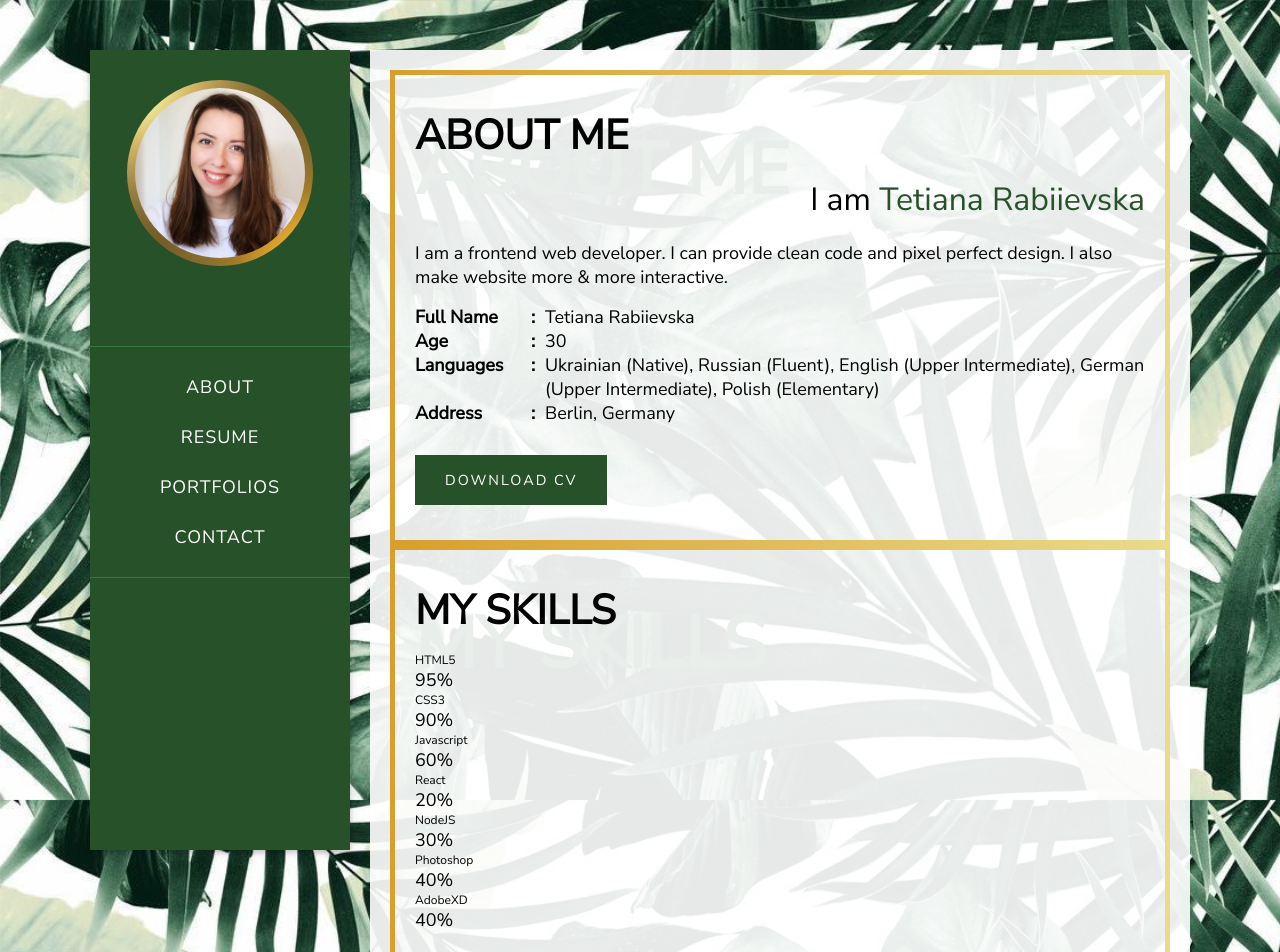
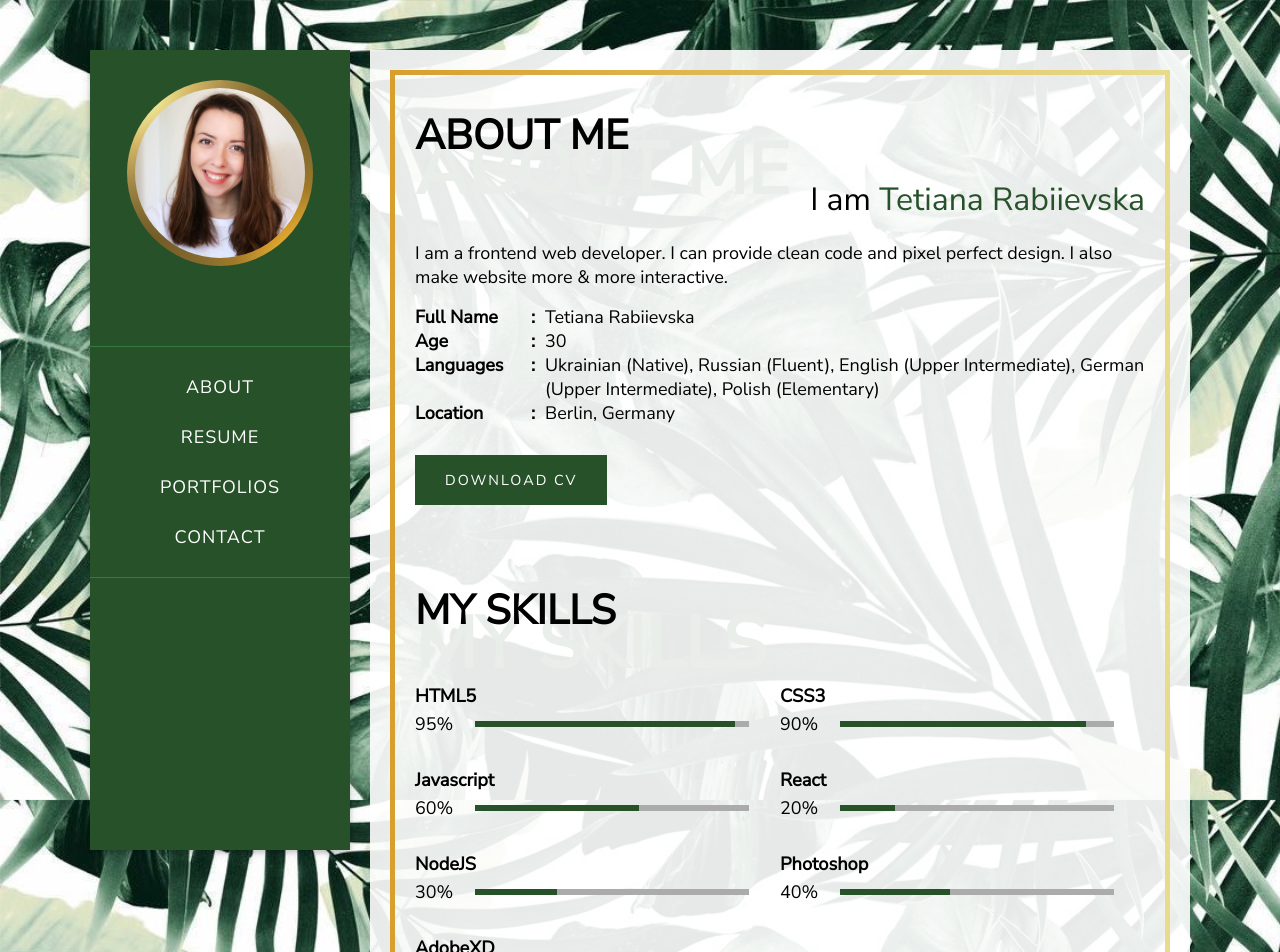
Before and after one commit to atranarta/portfolio, a React (Create React App) app: page / in a window 1280 px wide. Shown: the top 952 px of the page. Built offline with nearby package versions, Linux system fonts and the light colour scheme.

Commit message:
Added styles for component resume

```diff
--- a/src/App.css
+++ b/src/App.css
@@ -142,6 +142,9 @@ body {
   background-position: 0 0, 0 100%;
   background-repeat: no-repeat;
 }
+#wrapper main .border .component {
+  margin-bottom: 80px;
+}
 #wrapper main .border .component .title {
   position: relative;
 }
@@ -184,23 +187,9 @@ body {
 #wrapper main .border .component p {
   margin-bottom: 1rem;
 }
-#wrapper main .border .component ul li b {
-  width: 120px;
-  display: inline-block;
-  position: relative;
-  margin-right: 10px;
-  vertical-align: top;
-}
-#wrapper main .border .component ul li b::after {
-  content: ":";
-  position: absolute;
-  top: 0;
-  left: auto;
-  right: 0;
-}
-#wrapper main .border .component ul li span {
-  display: inline-block;
-  width: 600px;
+#wrapper main .border .component h6 {
+  font-size: 1.14rem;
+  line-height: 1.857rem;
 }
 #wrapper main a.btn {
   margin-top: 30px;
@@ -233,5 +222,57 @@ body {
   transition: all 0.4s ease-out;
   background: #D89F2D;
 }
+#wrapper main #about ul li b {
+  width: 120px;
+  display: inline-block;
+  position: relative;
+  margin-right: 10px;
+  vertical-align: top;
+}
+#wrapper main #about ul li b::after {
+  content: ":";
+  position: absolute;
+  top: 0;
+  left: auto;
+  right: 0;
+}
+#wrapper main #about ul li span {
+  display: inline-block;
+  width: 600px;
+}
+#wrapper main #resume .skills-box {
+  display: flex;
+  flex-wrap: wrap;
+}
+#wrapper main #resume .skills-box .progress-wrap {
+  flex: 0 0 50%;
+  max-width: 50%;
+  margin-top: 30px;
+}
+#wrapper main #resume .skills-box .progress-wrap .progress-title {
+  font-weight: 600;
+  margin-bottom: 0;
+}
+#wrapper main #resume .skills-box .progress-wrap .progress {
+  display: flex;
+  align-items: center;
+}
+#wrapper main #resume .skills-box .progress-wrap .progress .progress-percentage {
+  flex: 0 0 60px;
+}
+#wrapper main #resume .skills-box .progress-wrap .progress .progress-container {
+  background: #ababab;
+  display: block;
+  height: 6px;
+  width: 75%;
+  position: relative;
+}
+#wrapper main #resume .skills-box .progress-wrap .progress .progress-container .progress-active {
+  position: absolute;
+  left: 0;
+  top: 0;
+  height: 100%;
+  background: #275129;
+}
 
 /*# sourceMappingURL=App.css.map */
--- a/src/App.js
+++ b/src/App.js
@@ -12,8 +12,6 @@ function App() {
         <main>
           <div className="border">
             <About />
-          </div>
-          <div className="border">
             <Resume />
           </div>
         </main>
--- a/src/App.scss
+++ b/src/App.scss
@@ -161,6 +161,8 @@ body {
       background-repeat: no-repeat;
 
       .component {
+        margin-bottom: 80px;
+
         .title {
           position: relative;
 
@@ -209,31 +211,9 @@ body {
           margin-bottom: 1rem;
         }
 
-        ul {
-
-          li {
-
-            b {
-              width: 120px;
-              display: inline-block;
-              position: relative;
-              margin-right: 10px;
-              vertical-align: top;
-
-              &::after {
-                content: ":";
-                position: absolute;
-                top: 0;
-                left: auto;
-                right: 0;
-              }
-            }
-
-            span {
-              display: inline-block;
-              width: 600px;
-            }
-          }
+        h6 {
+          font-size: 1.14rem;
+          line-height: 1.857rem;
         }
       }
     }
@@ -272,5 +252,78 @@ body {
         }
       }
     }
+
+    #about {
+      ul {
+
+        li {
+
+          b {
+            width: 120px;
+            display: inline-block;
+            position: relative;
+            margin-right: 10px;
+            vertical-align: top;
+
+            &::after {
+              content: ":";
+              position: absolute;
+              top: 0;
+              left: auto;
+              right: 0;
+            }
+          }
+
+          span {
+            display: inline-block;
+            width: 600px;
+          }
+        }
+      }
+    }
+
+    #resume {
+
+      .skills-box {
+        display: flex;
+        flex-wrap: wrap;
+
+        .progress-wrap {
+          flex: 0 0 50%;
+          max-width: 50%;
+          margin-top: 30px;
+
+          .progress-title {
+            font-weight: 600;
+            margin-bottom: 0;
+          }
+
+          .progress {
+            display: flex;
+            align-items: center;
+
+            .progress-percentage {
+              flex: 0 0 60px;
+            }
+
+            .progress-container {
+              background: #ababab;
+              display: block;
+              height: 6px;
+              width: 75%;
+              position: relative;
+
+              .progress-active {
+                position: absolute;
+                left: 0;
+                top: 0;
+                height: 100%;
+                background: $dark-green;
+              }
+            }
+          }
+        }
+      }
+    }
   }
 }
--- a/src/components/about/index.js
+++ b/src/components/about/index.js
@@ -13,7 +13,7 @@ const About = () => (
       <li><b>Full Name</b><span>Tetiana Rabiievska</span></li>
       <li><b>Age</b><span>30</span></li>
       <li><b>Languages</b><span>Ukrainian (Native), Russian (Fluent), English (Upper Intermediate), German (Upper Intermediate), Polish (Elementary)</span></li>
-      <li><b>Address</b><span>Berlin, Germany</span></li>
+      <li><b>Location</b><span>Berlin, Germany</span></li>
     </ul>
     <a className="btn" href="/">Download CV</a>
   </div>
--- a/src/components/resume/index.js
+++ b/src/components/resume/index.js
@@ -9,64 +9,64 @@ const Resume = () => (
     <div className="skills-box">
       <div className="progress-wrap">
         <h6 className="progress-title">HTML5</h6>
-        <div class="progress">
-          <div class="progress-percentage">95%</div>
-          <div class="progress-container">
-            <span class="progress-active" style={{ width: "95%" }}></span>
+        <div className="progress">
+          <div className="progress-percentage">95%</div>
+          <div className="progress-container">
+            <span className="progress-active" style={{ width: "95%" }}></span>
           </div>
         </div>
       </div>
       <div className="progress-wrap">
         <h6 className="progress-title">CSS3</h6>
-        <div class="progress">
-          <div class="progress-percentage">90%</div>
-          <div class="progress-container">
-            <span class="progress-active" style={{ width: "90%" }}></span>
+        <div className="progress">
+          <div className="progress-percentage">90%</div>
+          <div className="progress-container">
+            <span className="progress-active" style={{ width: "90%" }}></span>
           </div>
         </div>
       </div>
       <div className="progress-wrap">
         <h6 className="progress-title">Javascript</h6>
-        <div class="progress">
-          <div class="progress-percentage">60%</div>
-          <div class="progress-container">
-            <span class="progress-active" style={{ width: "60%" }}></span>
+        <div className="progress">
+          <div className="progress-percentage">60%</div>
+          <div className="progress-container">
+            <span className="progress-active" style={{ width: "60%" }}></span>
           </div>
         </div>
       </div>
       <div className="progress-wrap">
         <h6 className="progress-title">React</h6>
-        <div class="progress">
-          <div class="progress-percentage">20%</div>
-          <div class="progress-container">
-            <span class="progress-active" style={{ width: "20%" }}></span>
+        <div className="progress">
+          <div className="progress-percentage">20%</div>
+          <div className="progress-container">
+            <span className="progress-active" style={{ width: "20%" }}></span>
           </div>
         </div>
       </div>
       <div className="progress-wrap">
         <h6 className="progress-title">NodeJS</h6>
-        <div class="progress">
-          <div class="progress-percentage">30%</div>
-          <div class="progress-container">
-            <span class="progress-active" style={{ width: "30%" }}></span>
+        <div className="progress">
+          <div className="progress-percentage">30%</div>
+          <div className="progress-container">
+            <span className="progress-active" style={{ width: "30%" }}></span>
           </div>
         </div>
       </div>
       <div className="progress-wrap">
         <h6 className="progress-title">Photoshop</h6>
-        <div class="progress">
-          <div class="progress-percentage">40%</div>
-          <div class="progress-container">
-            <span class="progress-active" style={{ width: "40%" }}></span>
+        <div className="progress">
+          <div className="progress-percentage">40%</div>
+          <div className="progress-container">
+            <span className="progress-active" style={{ width: "40%" }}></span>
           </div>
         </div>
       </div>
       <div className="progress-wrap">
         <h6 className="progress-title">AdobeXD</h6>
-        <div class="progress">
-          <div class="progress-percentage">40%</div>
-          <div class="progress-container">
-            <span class="progress-active" style={{ width: "40%" }}></span>
+        <div className="progress">
+          <div className="progress-percentage">40%</div>
+          <div className="progress-container">
+            <span className="progress-active" style={{ width: "40%" }}></span>
           </div>
         </div>
       </div>
```
Also changed, not shown: 1 other file (tests, documents, lock files or other folders).
